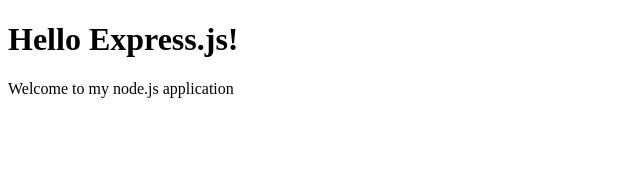
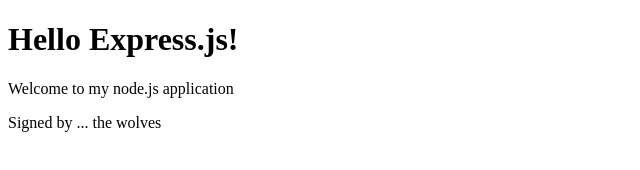
Before and after one commit to ahmedalnoman/web-server, a website: page public/index.html in a window 1280 px wide. Shown: the whole page, without its empty margins (0-640 px from the left). Drawn offline with Linux system fonts and the light colour scheme.

Commit message:
Added a paragraph for the wolves

```diff
--- a/public/index.html
+++ b/public/index.html
@@ -7,5 +7,6 @@
     <body>
         <h1>Hello Express.js!</h1>
         <p>Welcome to my node.js application</p>
+        <p>Signed by ... the wolves</p>
     </body>
 </html>
```
